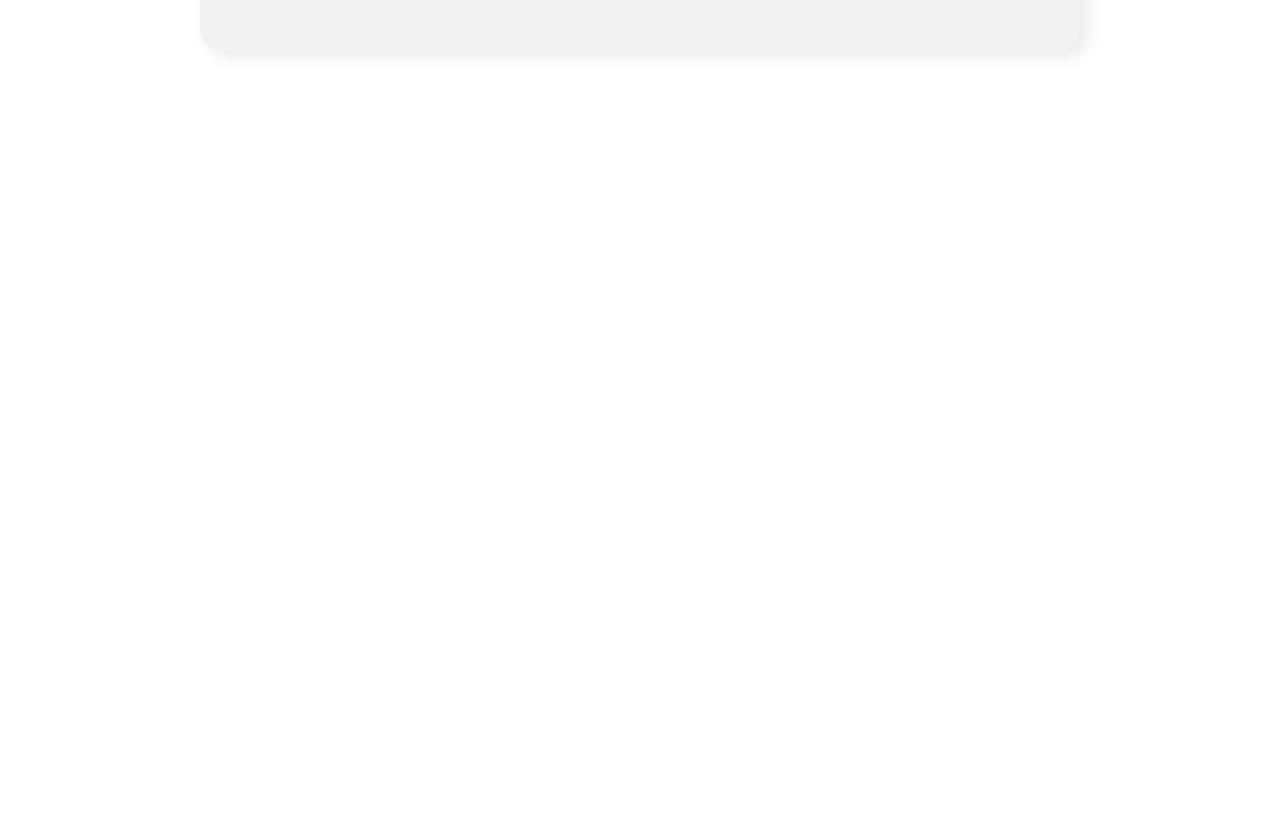
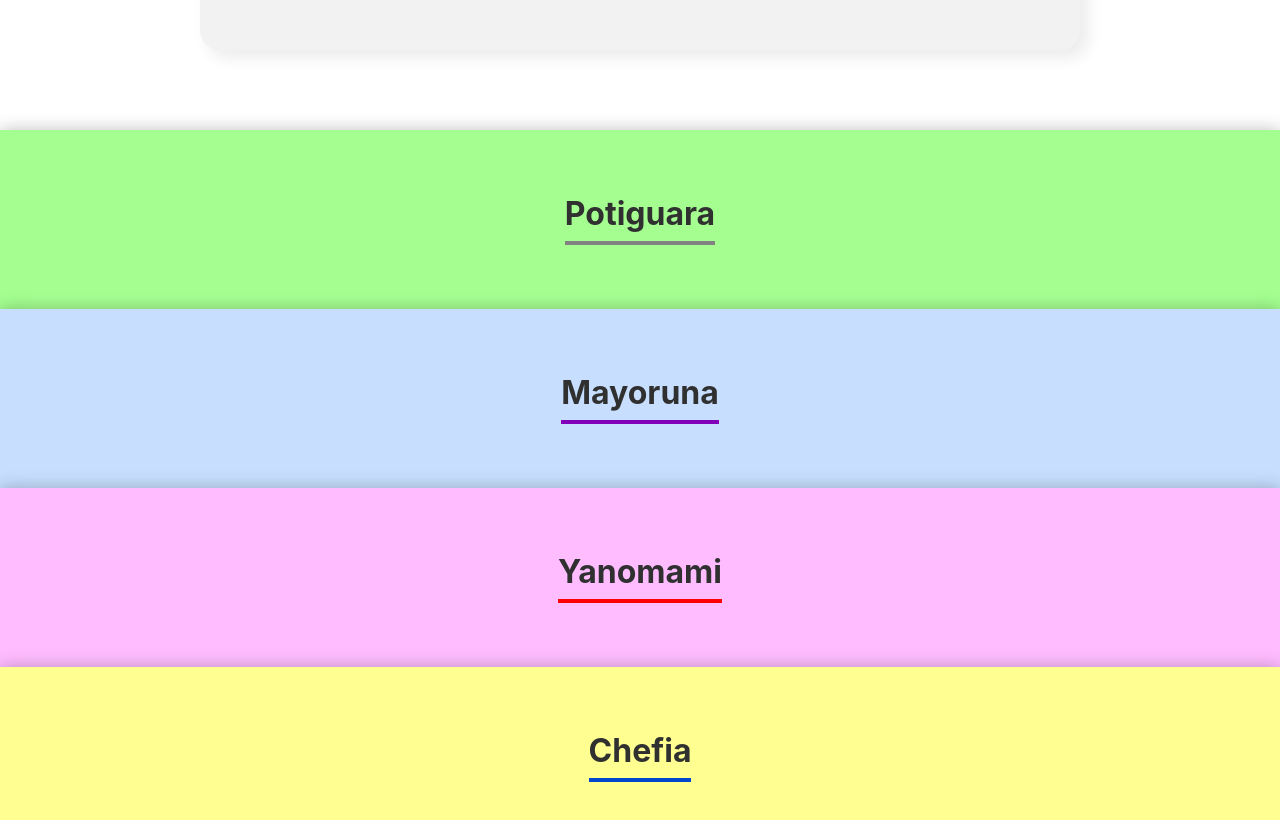
Before and after one commit to carlosfpr01/codespaces-react, a React (Create React App) app: page / in a window 1280 px wide. Shown: the part 1140-1960 px from the top of the page. Before the commit the page ends 1270 px from the top, so only its background shows below. Built offline with nearby package versions, Linux system fonts and the light colour scheme.

Commit message:
arrumei as cores das patrulhas

```diff
--- a/src/App.js
+++ b/src/App.js
@@ -1,8 +1,32 @@
 import { useState } from 'react';
 import Banner from './componentes/Banner';
 import Formulario from './componentes/Formulario';
+import Patrulha from './componentes/Patrulhas';
 
 function App() {
+
+  const patrulhas = [
+    {
+      nome: 'Potiguara',
+      corPrimaria: '#A4FF90',
+      corSecundaria: '#828282'
+    },
+    {
+      nome:"Mayoruna",
+      corPrimaria: '#C7DEFF',
+      corSecundaria: '#8100BA'
+    },
+    {
+      nome:"Yanomami",
+      corPrimaria: '#FFBCFF',
+      corSecundaria: 'red'
+    },
+    {
+      nome:"Chefia",
+      corPrimaria: '#FFFE91',
+      corSecundaria: '#0045CC'
+    }
+  ]
 
   const [elementos, setElementos] = useState([])
 
@@ -16,6 +40,14 @@ function App() {
       <Formulario
         elementoAdd={elemento => elementoAdd(elemento)}
       />
+      {patrulhas.map(patrulha => <Patrulha
+          key={patrulha.nome}
+          nome={patrulha.nome}
+          corPrimaria={patrulha.corPrimaria}
+          corSecundaria={patrulha.corSecundaria}
+        />
+        )
+      }
     </div>
   );
 }
--- /dev/null
+++ b/src/componentes/Patrulhas/Patrulhas.css
@@ -0,0 +1,14 @@
+.patrulha{
+    text-align: center;
+    padding: 32px;
+    box-shadow: 0 0 16px rgba(0, 0, 0, 0.25);
+}
+
+.patrulha h3{
+    font-size: 32px;
+    color: rgb(48, 48, 48);
+    border-bottom: 4px solid ;
+    display: inline-block;
+    padding-bottom: 8px;
+    font-family: 'sentury Ghotic' sans-serif;
+}
--- /dev/null
+++ b/src/componentes/Patrulhas/index.js
@@ -0,0 +1,12 @@
+import './Patrulhas.css'
+
+const Patrulha = (props) =>{
+
+    return (
+        <section className='patrulha' style={{backgroundColor: props.corPrimaria}}>
+            <h3 style={{borderColor: props.corSecundaria}}>{props.nome}</h3>
+        </section>
+    )
+}
+
+export default Patrulha;
```
